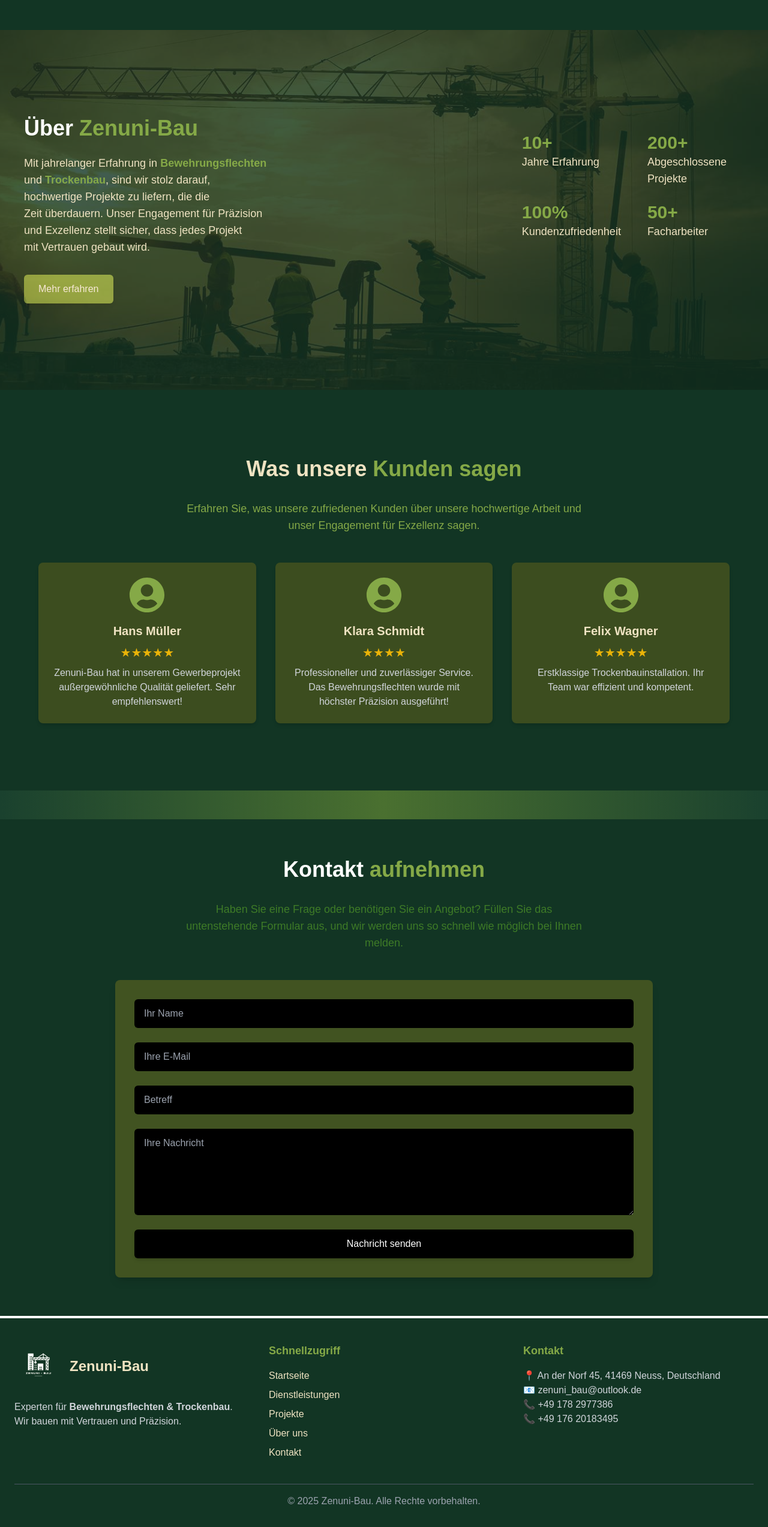
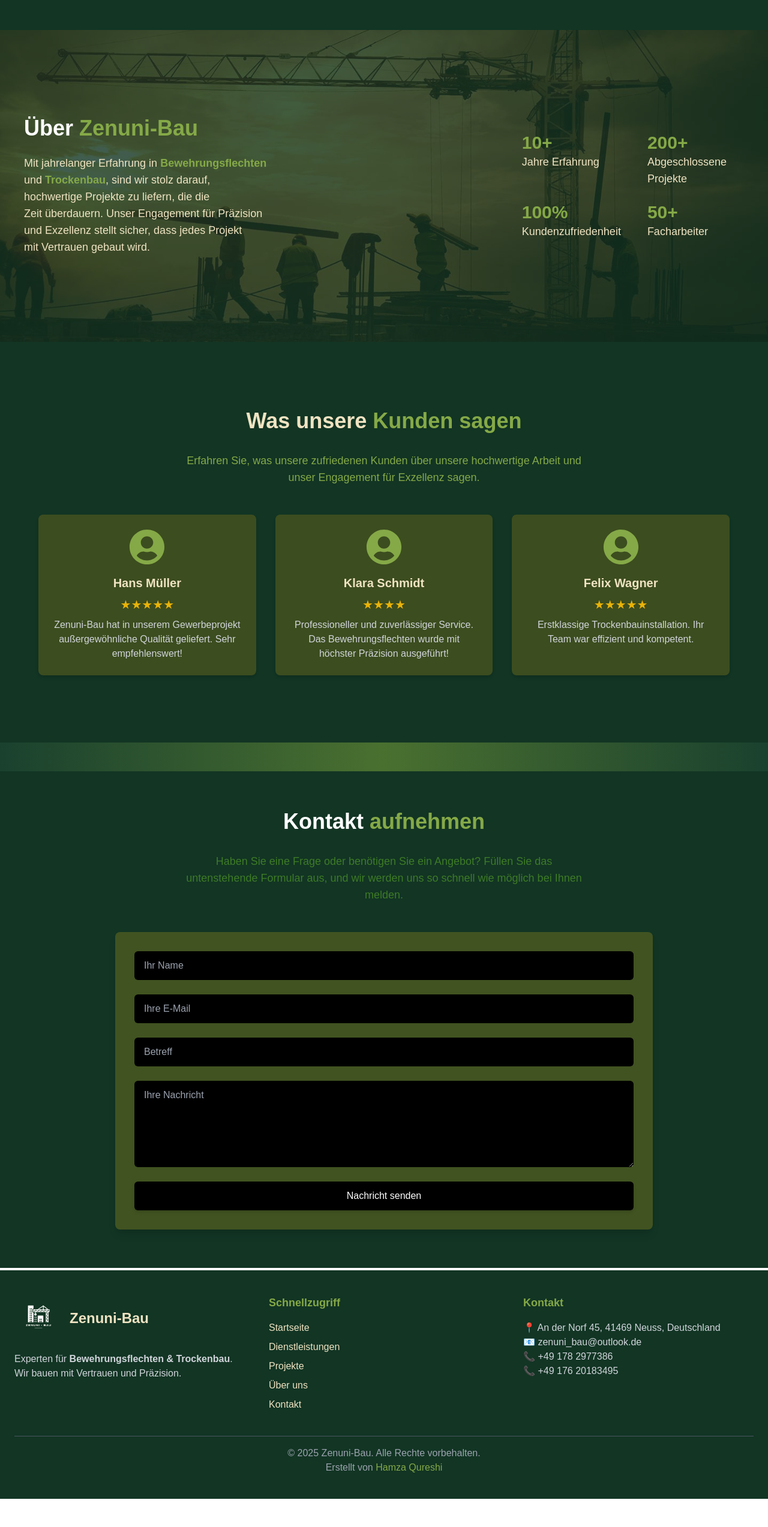
Before and after one commit to hamzaq453/Zenuni-bau, a Next.js app: page / in a window 1280 px wide. Shown: the part 2092-4638 px from the top of the page at 60% size. After the commit the page ends 4591 px from the top, so only its background shows below. Built offline with nearby package versions, Linux system fonts and the light colour scheme.

Commit message:
Removed Learn more button in Aboutt page and added my LinkedIn in Footer.

```diff
--- a/app/components/AboutSection.tsx
+++ b/app/components/AboutSection.tsx
@@ -57,11 +57,11 @@ const AboutUs: React.FC = () => {
       </div>
 
       {/* CTA Button - Positioned Below */}
-      <div className="max-w-7xl mx-auto text-left mt-8 pl-6">
+      {/* <div className="max-w-7xl mx-auto text-left mt-8 pl-6">
         <button className="bg-[#85A947] hover:bg-[#3E7B27] text-white px-6 py-3 rounded-md shadow-md transition duration-300">
           Mehr erfahren
         </button>
-      </div>
+      </div> */}
     </section>
   );
 };
--- a/app/components/Footer.tsx
+++ b/app/components/Footer.tsx
@@ -65,7 +65,13 @@ const Footer: React.FC = () => {
 
       {/* Copyright Section */}
       <div className="text-center border-t border-gray-600 mt-10 pt-4">
-        <p className="text-gray-400">&copy; {new Date().getFullYear()} Zenuni-Bau. Alle Rechte vorbehalten.</p>
+        <p className="text-gray-400">
+          &copy; {new Date().getFullYear()} Zenuni-Bau. Alle Rechte vorbehalten. <br />
+          Erstellt von{" "}
+          <Link href="https://www.linkedin.com/in/hamza-qureshi-21b61a249/" passHref target="_blank" rel="noopener noreferrer">
+            <span className="text-[#85A947] hover:underline">Hamza Qureshi</span>
+          </Link>
+        </p>
       </div>
     </footer>
   );
```
